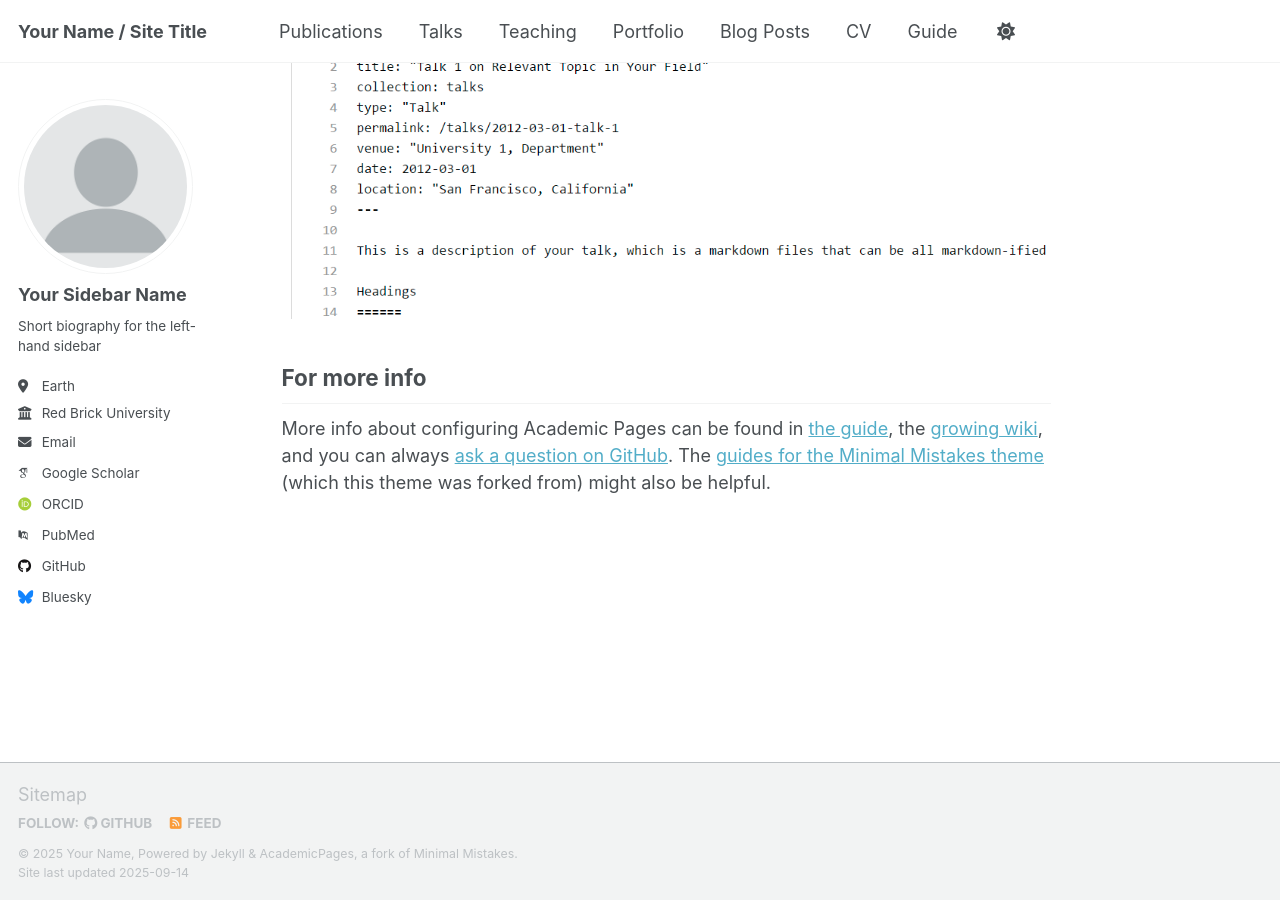
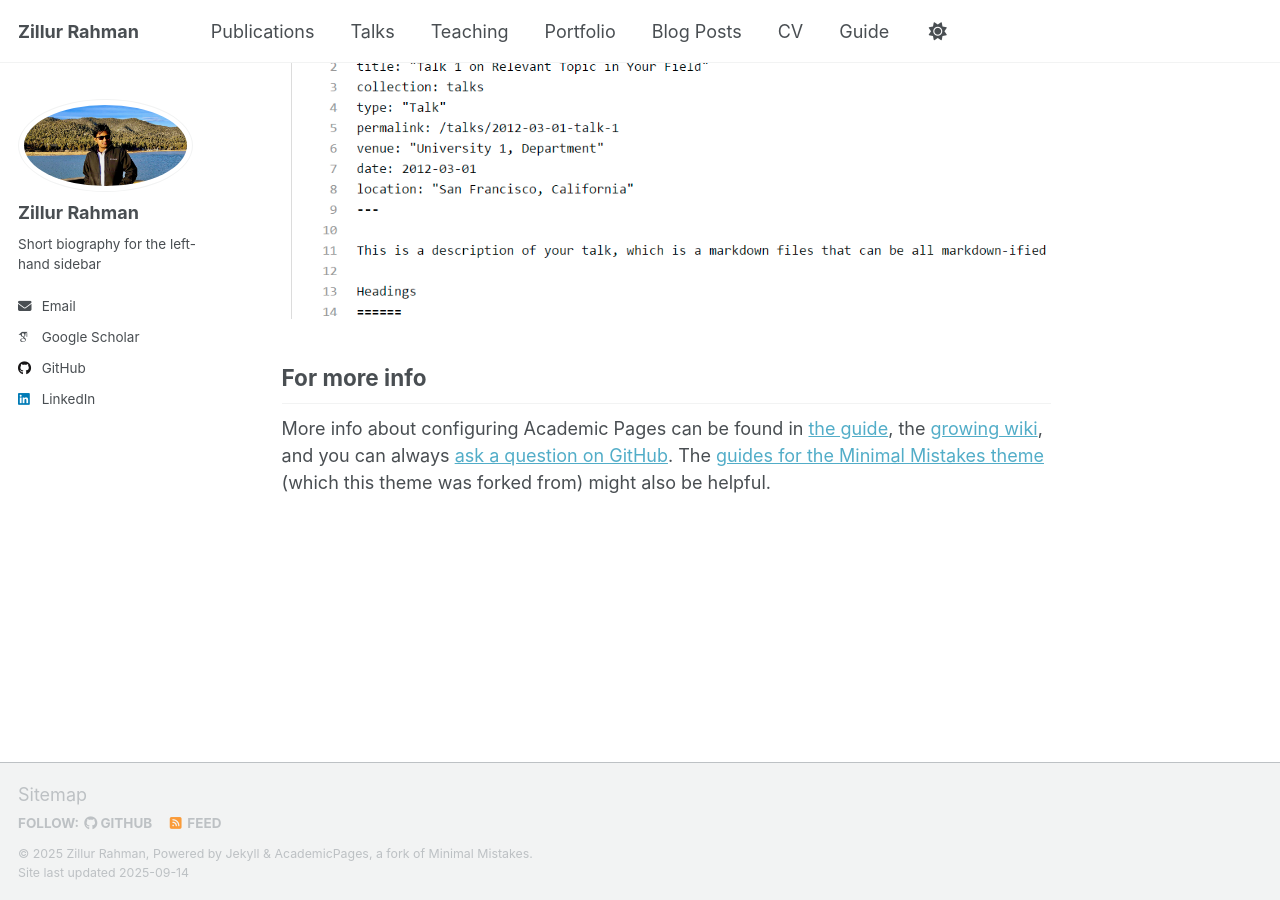
Before and after one commit to zillur01/zillur.github.io, a Jekyll site: the page built from _pages/about.md, in a window 1280 px wide and 900 px high, scrolled down 2880 px. Built offline with Jekyll 4.4.1, drawn with Linux system fonts in a browser that asks for light colours; some web fonts are replaced; a script that is not in the unit is left out.

Commit message:
Update _config.yml

```diff
--- a/_config.yml
+++ b/_config.yml
@@ -9,38 +9,38 @@
 # Basic Site Settings
 locale                   : "en-US"
 site_theme               : "default" # Currently available options are "default", "air"
-title                    : "Your Name / Site Title"
+title                    : "Zillur Rahman"
 title_separator          : "-"
-name                     : &name "Your Name"
+name                     : &name "Zillur Rahman"
 description              : &description "Your Name's academic portfolio"   # Update this with a general description of your site, this is the default if not overridden by a page
-url                      : https://academicpages.github.io # The base hostname & protocol for your site e.g. "https://[your GitHub username].github.io",
+url                      : https://zillur01.github.io # The base hostname & protocol for your site e.g. "https://[your GitHub username].github.io",
                                                            # or if you already have some other page hosted on Github then use "https://[your GitHub username].github.io/[Your Repo Name]"
 baseurl                  : "" # the subpath of your site, e.g. "/blog"
-repository               : "academicpages/academicpages.github.io"
+repository               : "zillur01/zillur01.github.io"
 
 # Site Author - The following control what appear as part of the author content on the side bar.
 #               If a field is blank the icon and link will not appear, otherwise it will be shown.
 #               Additional customization can be done by editing /_includes/author-profile.html
 author:
   # Biographic information
-  avatar           : "profile.png"
-  name             : "Your Sidebar Name"
+  avatar           : "my_photo.jpg"
+  name             : "Zillur Rahman"
   pronouns         : # example: "she/her"
   bio              : "Short biography for the left-hand sidebar"
-  location         : "Earth"
-  employer         : "Red Brick University"
+  location         : #
+  employer         : #
   uri              : # URL
-  email            : "none@example.org"
+  email            : "zillur.mle@gmail.com"
 
   # Academic websites
   academia         : # URL
   arxiv            : # URL - Update with the correct link to your profile
-  googlescholar    : "https://scholar.google.com/citations?user=PS_CX0AAAAAJ"
+  googlescholar    : "https://scholar.google.com/citations?user=I58JJUMAAAAJ"
   inspire-hep      : # URL
   impactstory      : # URL
-  orcid            : "http://orcid.org/yourorcidurl"
+  orcid            : #
   semantic         : # URL
-  pubmed           : "https://www.ncbi.nlm.nih.gov/pubmed/?term=john+snow"
+  pubmed           : #
   researchgate     : # URL
   scopus           : # URL
 
@@ -48,13 +48,13 @@ author:
   bitbucket        : # Username - Update with your username on the site
   codepen          : # Username
   dribbble         : # Username
-  github           : "academicpages"
+  github           : "zillur01"
   kaggle           : # Username
   stackoverflow    : # User number or user number and name (i.e., use "1" or "1/jeff-atwood")
 
   # Social media
   artstation       : # Username
-  bluesky          : "bsky.app" # Replace this with you Bluesky username
+  bluesky          : # Replace this with you Bluesky username
   facebook         : # Username
   flickr           : # Username
   foursquare       : # Username
@@ -63,7 +63,7 @@ author:
   keybase          : # Username
   instagram        : # Username
   lastfm           : # Username
-  linkedin         : # Username
+  linkedin         : "zilluree"
   mastodon         : # URL
   medium           : # URL
   pinterest        : # Username
```
